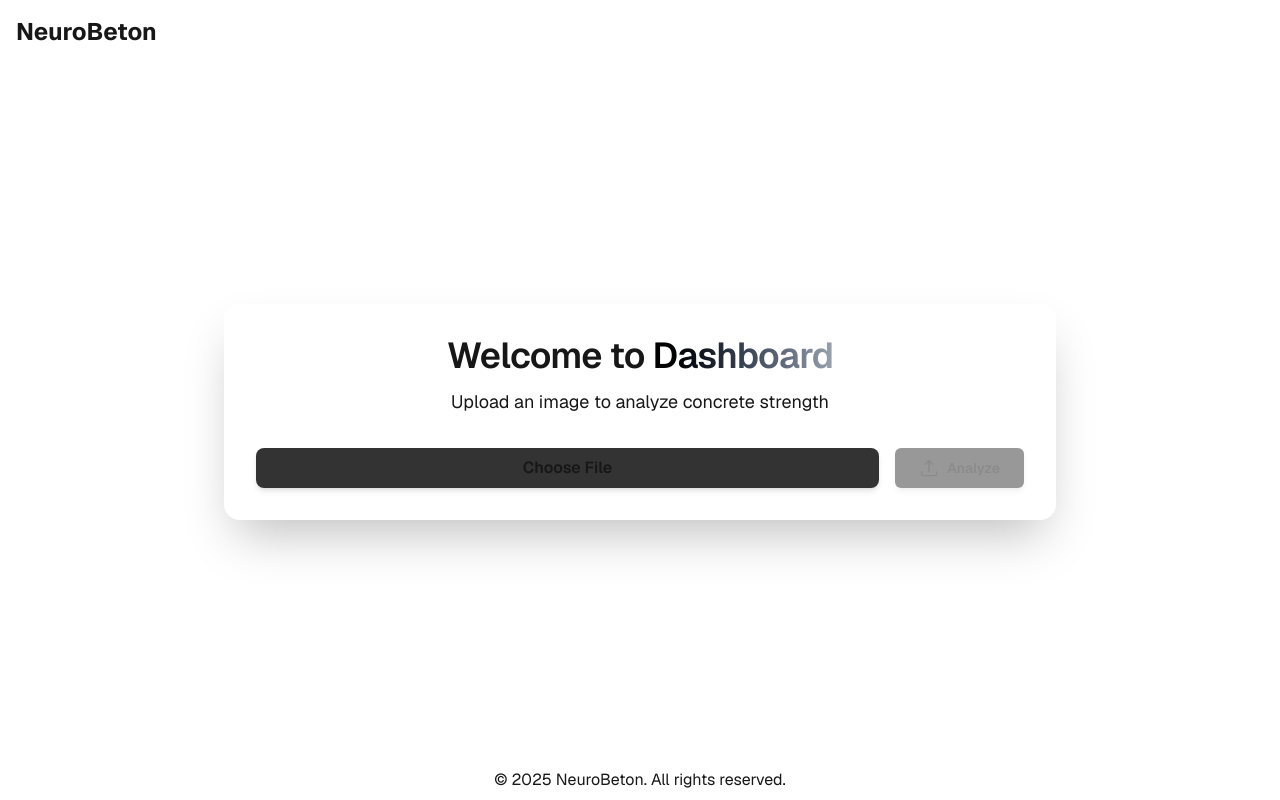
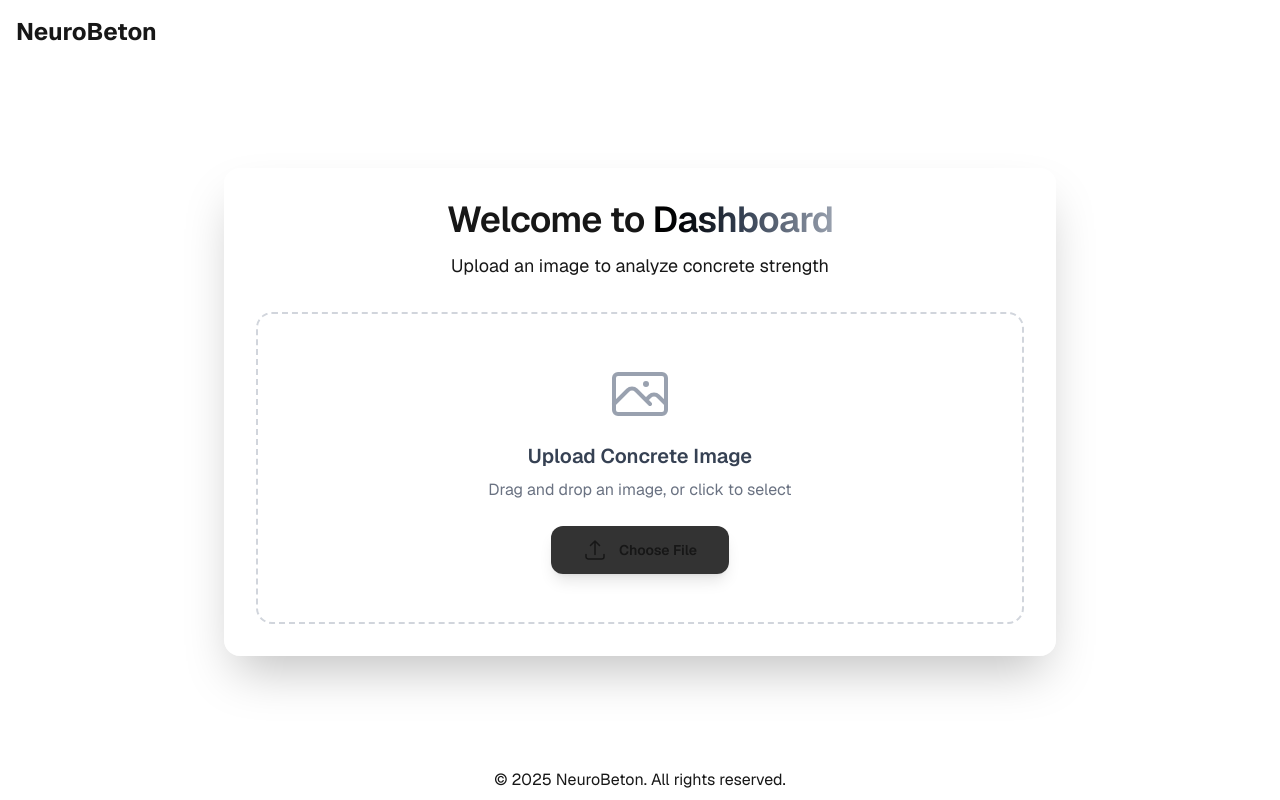
Before and after one commit to sandexzx/neuroBetonWeb, a Next.js app in the folder frontend/: page /dashboard in a window 1280 px wide. Built offline with nearby package versions, Linux system fonts and the light colour scheme.

Commit message:
feat: Сделал Drag and Drop, Добавил превью изображения, поменял кнопки

```diff
--- a/frontend/src/components/ImageUploader.tsx
+++ b/frontend/src/components/ImageUploader.tsx
@@ -1,12 +1,12 @@
 "use client"
 
-import { useState } from 'react';
+import { useState, useCallback } from 'react';
 import { Button } from '@/components/ui/button';
 import { Input } from '@/components/ui/input';
 import { Card, CardContent, CardHeader, CardTitle } from '@/components/ui/card';
-import { ArrowUpTrayIcon } from "@heroicons/react/24/outline";
+import { ArrowUpTrayIcon, XMarkIcon, PhotoIcon } from "@heroicons/react/24/outline";
 import { useAuth } from '@/lib/auth';
-import { motion } from 'framer-motion';
+import { motion, AnimatePresence } from 'framer-motion';
 
 interface PredictionResult {
   strength: number;
@@ -22,16 +22,57 @@ interface PredictionResult {
 
 export function ImageUploader() {
   const [selectedFile, setSelectedFile] = useState<File | null>(null);
+  const [imagePreview, setImagePreview] = useState<string | null>(null);
+  const [isDragOver, setIsDragOver] = useState(false);
   const [loading, setLoading] = useState(false);
   const [prediction, setPrediction] = useState<PredictionResult | null>(null);
   const { user } = useAuth();
 
-  const handleFileChange = (event: React.ChangeEvent<HTMLInputElement>) => {
+  const handleFileChange = useCallback((file: File) => {
+    setSelectedFile(file);
+    setPrediction(null);
+
+    // Создаем превью изображения
+    const reader = new FileReader();
+    reader.onload = (e) => {
+      setImagePreview(e.target?.result as string);
+    };
+    reader.readAsDataURL(file);
+  }, []);
+
+  const handleInputChange = (event: React.ChangeEvent<HTMLInputElement>) => {
     if (event.target.files && event.target.files[0]) {
-      setSelectedFile(event.target.files[0]);
-      setPrediction(null);
+      handleFileChange(event.target.files[0]);
     }
   };
+
+  const handleDragOver = useCallback((e: React.DragEvent) => {
+    e.preventDefault();
+    setIsDragOver(true);
+  }, []);
+
+  const handleDragLeave = useCallback((e: React.DragEvent) => {
+    e.preventDefault();
+    setIsDragOver(false);
+  }, []);
+
+  const handleDrop = useCallback((e: React.DragEvent) => {
+    e.preventDefault();
+    setIsDragOver(false);
+
+    const files = Array.from(e.dataTransfer.files);
+    const imageFile = files.find(file => file.type.startsWith('image/'));
+
+    if (imageFile) {
+      handleFileChange(imageFile);
+    }
+  }, [handleFileChange]);
+
+  const removeImage = useCallback(() => {
+    setSelectedFile(null);
+    setImagePreview(null);
+    setPrediction(null);
+  }, []);
 
   const handleSubmit = async () => {
     if (!selectedFile || !user) return;
@@ -64,45 +105,164 @@ export function ImageUploader() {
   return (
     <div className="w-full">
       <div className="space-y-8">
-        <div className="flex flex-col space-y-4">
-          <div className="relative">
-            <div className="flex items-center gap-4">
-              <div className="relative flex-1">
+        {/* Зона загрузки файлов */}
+        <AnimatePresence mode="wait">
+          {!imagePreview ? (
+            <motion.div
+              initial={{ opacity: 0, scale: 0.95 }}
+              animate={{ opacity: 1, scale: 1 }}
+              exit={{ opacity: 0, scale: 0.95 }}
+              transition={{ duration: 0.3 }}
+              className={`
+                relative border-2 border-dashed rounded-2xl p-12 text-center transition-all duration-300
+                ${isDragOver
+                  ? 'border-blue-500 bg-blue-50 dark:bg-blue-950/20 scale-[1.02]'
+                  : 'border-gray-300 dark:border-gray-600 hover:border-gray-400 dark:hover:border-gray-500'
+                }
+                ${loading ? 'pointer-events-none opacity-50' : 'cursor-pointer'}
+              `}
+              onDragOver={handleDragOver}
+              onDragLeave={handleDragLeave}
+              onDrop={handleDrop}
+              onClick={() => !loading && document.getElementById('file-upload')?.click()}
+            >
+              <motion.div
+                animate={{
+                  y: isDragOver ? -5 : 0,
+                  scale: isDragOver ? 1.1 : 1
+                }}
+                transition={{ type: "spring", stiffness: 300, damping: 20 }}
+              >
+                <PhotoIcon className="mx-auto h-16 w-16 text-gray-400 mb-4" />
+              </motion.div>
+
+              <h3 className="text-xl font-semibold mb-2 text-gray-700 dark:text-gray-300">
+                {isDragOver ? 'Drop your image here!' : 'Upload Concrete Image'}
+              </h3>
+              <p className="text-gray-500 dark:text-gray-400 mb-6">
+                Drag and drop an image, or click to select
+              </p>
+
               <Input
                 type="file"
                 accept="image/*"
-                  onChange={handleFileChange}
+                onChange={handleInputChange}
                 disabled={loading}
                 className="hidden"
                 id="file-upload"
               />
-                <label
-                  htmlFor="file-upload"
-                  className="flex items-center justify-center h-10 px-6 text-base font-semibold shadow-md hover:scale-[1.02] active:scale-95 transition-all duration-200 bg-black/80 dark:bg-white/10 hover:bg-black dark:hover:bg-white/20 rounded-lg cursor-pointer"
+
+              <Button
+                type="button"
+                disabled={loading}
+                className="h-12 px-8 text-lg font-semibold shadow-lg hover:scale-[1.02] active:scale-95 transition-all duration-200 bg-black/80 dark:bg-white/10 hover:bg-black dark:hover:bg-white/20 rounded-xl"
               >
-                  {selectedFile ? selectedFile.name : 'Choose File'}
-                </label>
+                <ArrowUpTrayIcon className="w-6 h-6 mr-3" />
+                Choose File
+              </Button>
+            </motion.div>
+          ) : (
+            /* Превью загруженного изображения */
+            <motion.div
+              initial={{ opacity: 0, y: 20 }}
+              animate={{ opacity: 1, y: 0 }}
+              exit={{ opacity: 0, y: -20 }}
+              transition={{ duration: 0.4, ease: "easeOut" }}
+              className="relative"
+            >
+              <div className="relative bg-white dark:bg-zinc-900 rounded-2xl p-6 shadow-xl border border-gray-200 dark:border-gray-700">
+                <div className="flex items-start gap-6">
+                  {/* Превью изображения */}
+                  <motion.div
+                    initial={{ scale: 0.8, opacity: 0 }}
+                    animate={{ scale: 1, opacity: 1 }}
+                    transition={{ duration: 0.5, delay: 0.1 }}
+                    className="relative flex-shrink-0"
+                  >
+                    <div className="relative w-32 h-32 sm:w-40 sm:h-40 rounded-xl overflow-hidden shadow-lg">
+                      <img
+                        src={imagePreview}
+                        alt="Uploaded concrete sample"
+                        className="w-full h-full object-cover"
+                      />
+                      <div className="absolute inset-0 bg-gradient-to-t from-black/20 to-transparent" />
                     </div>
+
+                    {/* Кнопка удаления - более деликатная */}
+                    <motion.button
+                      initial={{ scale: 0, opacity: 0 }}
+                      animate={{ scale: 1, opacity: 0.7 }}
+                      whileHover={{ opacity: 1, scale: 1.1 }}
+                      transition={{ delay: 0.3, type: "spring", stiffness: 300 }}
+                      onClick={removeImage}
+                      className="absolute -top-2 -right-2 w-7 h-7 bg-gray-800/80 dark:bg-gray-200/80 text-white dark:text-gray-800 rounded-full shadow-md backdrop-blur-sm hover:bg-gray-900/90 dark:hover:bg-gray-100/90 transition-all duration-200 flex items-center justify-center"
+                    >
+                      <XMarkIcon className="w-3.5 h-3.5" />
+                    </motion.button>
+                  </motion.div>
+
+                  {/* Информация о файле */}
+                  <motion.div
+                    initial={{ x: 20, opacity: 0 }}
+                    animate={{ x: 0, opacity: 1 }}
+                    transition={{ duration: 0.4, delay: 0.2 }}
+                    className="flex-1 min-w-0"
+                  >
+                    <div className="mb-4">
+                      <h3 className="text-lg font-semibold text-gray-900 dark:text-white truncate">
+                        {selectedFile?.name}
+                      </h3>
+                      <p className="text-sm text-gray-500 dark:text-gray-400 mt-1">
+                        {selectedFile && `${(selectedFile.size / 1024 / 1024).toFixed(2)} MB`}
+                      </p>
+                    </div>
+
+                    {/* Кнопки действий */}
+                    <div className="flex flex-col sm:flex-row gap-3">
                       <Button
                         onClick={handleSubmit}
-                disabled={!selectedFile || loading || !user}
-                className="h-10 px-6 text-base font-semibold shadow-md hover:scale-[1.02] active:scale-95 transition-all duration-200 bg-black/80 dark:bg-white/10 hover:bg-black dark:hover:bg-white/20 rounded-lg"
+                        disabled={loading || !user}
+                        className="flex-1 h-11 text-base font-semibold shadow-md hover:scale-[1.02] active:scale-95 transition-all duration-200 bg-green-600 hover:bg-green-700 dark:bg-green-700 dark:hover:bg-green-600 rounded-xl"
                       >
-                {loading ? 'Processing...' : (
-                  <>
+                        {loading ? (
+                          <motion.div
+                            animate={{ rotate: 360 }}
+                            transition={{ duration: 1, repeat: Infinity, ease: "linear" }}
+                            className="w-5 h-5 border-2 border-white border-t-transparent rounded-full mr-2"
+                          />
+                        ) : (
                           <ArrowUpTrayIcon className="w-5 h-5 mr-2" />
-                    Analyze
-                  </>
                         )}
+                        {loading ? 'Analyzing...' : 'Analyze Image'}
+                      </Button>
+
+                      <Button
+                        onClick={() => document.getElementById('file-upload')?.click()}
+                        variant="outline"
+                        disabled={loading}
+                        className="h-11 px-6 text-base font-medium hover:scale-[1.02] active:scale-95 transition-all duration-200 rounded-xl border-2 border-gray-200 dark:border-gray-600 hover:border-gray-300 dark:hover:border-gray-500 hover:bg-gray-50 dark:hover:bg-gray-800/50 text-gray-600 dark:text-gray-300"
+                      >
+                        <PhotoIcon className="w-4 h-4 mr-2" />
+                        Replace
                       </Button>
                     </div>
+                  </motion.div>
                 </div>
               </div>
-        {selectedFile && (
-          <p className="text-sm text-muted-foreground">
-            Selected file: {selectedFile.name}
-          </p>
+
+              {/* Скрытый input для смены файла */}
+              <Input
+                type="file"
+                accept="image/*"
+                onChange={handleInputChange}
+                disabled={loading}
+                className="hidden"
+                id="file-upload"
+              />
+            </motion.div>
           )}
+        </AnimatePresence>
+
         {prediction !== null && (
           <motion.div
             initial={{ opacity: 0, scale: 0.8, y: 30 }}
```
Also changed, not shown: 2 other files (tests, documents, lock files or other folders). Lines whose indentation alone changed are shown as unchanged.
